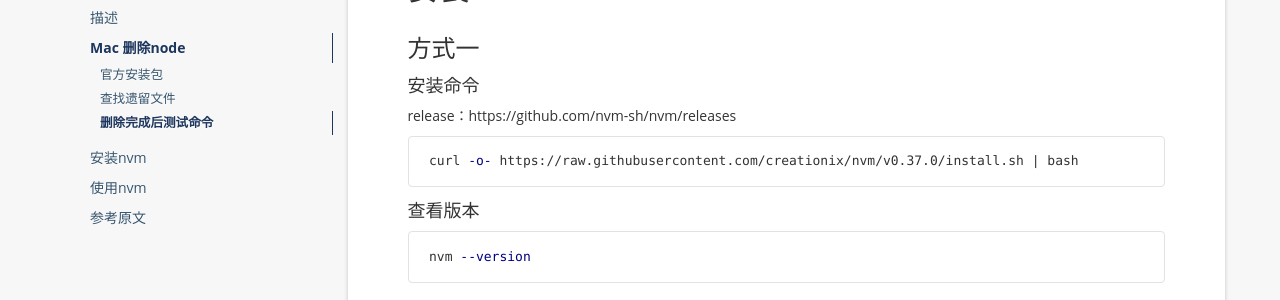
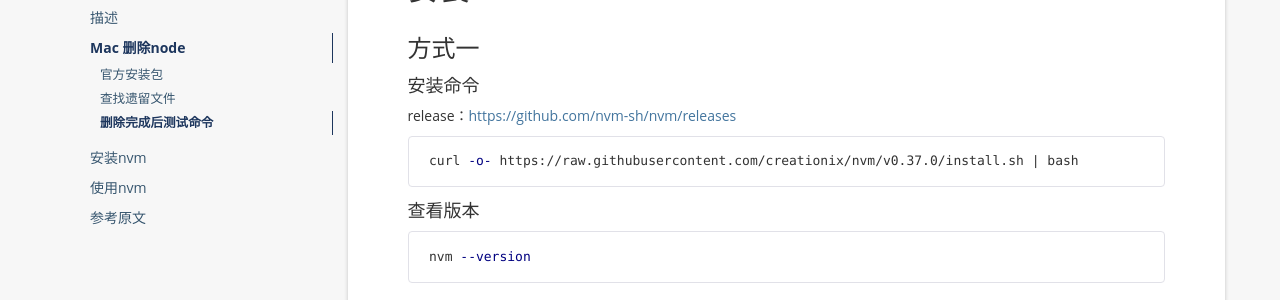
Before and after one commit to atgtahub/atgtahub.github.io, a Jekyll site: the page built from _posts/mac/install/2022-12-27-nvm-install.md, in a window 1280 px wide and 900 px high, scrolled down 1482 px. Shown: the part 154-454 px from the top of the window. Built offline with Jekyll 4.4.1, drawn with Linux system fonts in a browser that asks for light colours; a script that is not in the unit is left out; comment, search, counter and statistics services are not loaded; part of the change alters nothing that is shown.

````diff
--- a/_posts/mac/install/2022-12-27-nvm-install.md
+++ b/_posts/mac/install/2022-12-27-nvm-install.md
@@ -77,7 +77,7 @@ node -v
 
 #### 安装命令
 
-release：https://github.com/nvm-sh/nvm/releases
+release：<a href="https://github.com/nvm-sh/nvm/releases" target="_blank">https://github.com/nvm-sh/nvm/releases</a>
 ```sh
 curl -o- https://raw.githubusercontent.com/creationix/nvm/v0.37.0/install.sh | bash
 ```
````
